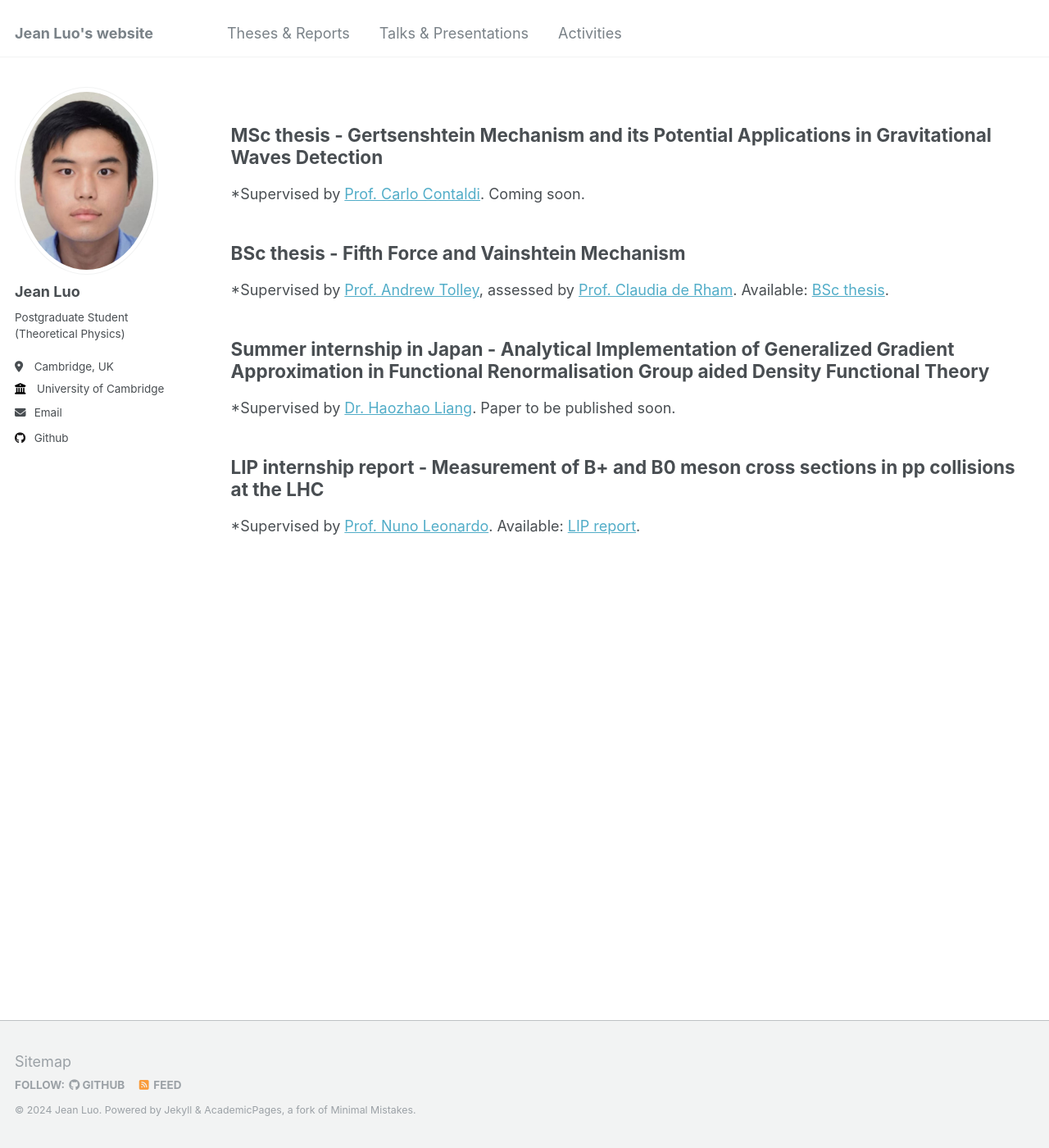
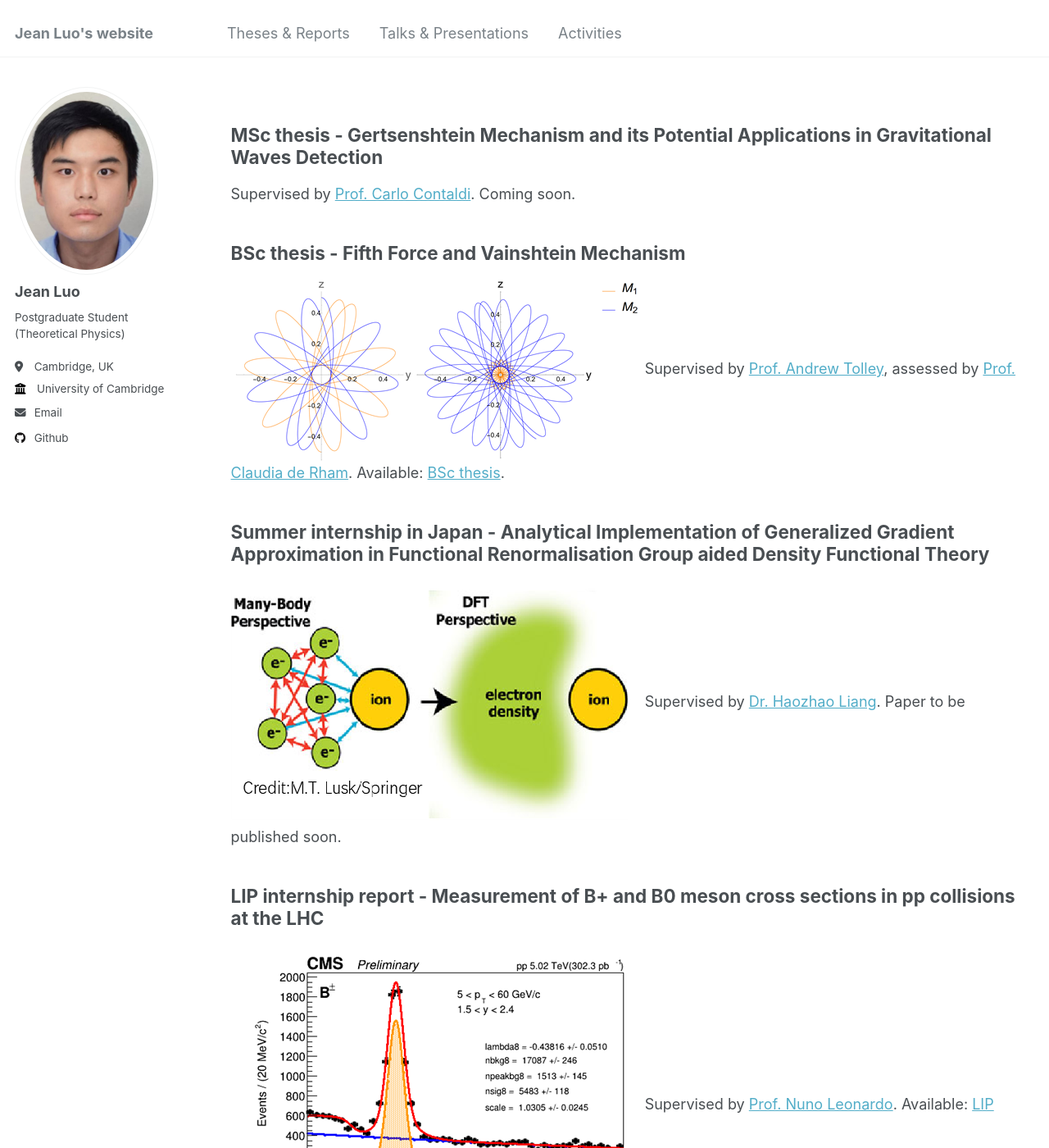
Before and after one commit to JeanYunqiLuo/JeanYunqiLuo.github.io, a Jekyll site: the page built from _pages/cv.md, in a window 1280 px wide and 1400 px high. Shown: the whole window at 82% size. Built offline with Jekyll 4.4.1, drawn with Linux system fonts in a browser that asks for light colours.

Commit message:
Update cv.md

```diff
--- a/_pages/cv.md
+++ b/_pages/cv.md
@@ -11,16 +11,19 @@ redirect_from:
 
 MSc thesis - Gertsenshtein Mechanism and its Potential Applications in Gravitational Waves Detection
 ------
-*Supervised by [Prof. Carlo Contaldi](https://profiles.imperial.ac.uk/c.contaldi). Coming soon.
+Supervised by [Prof. Carlo Contaldi](https://profiles.imperial.ac.uk/c.contaldi). Coming soon.
 
 BSc thesis - Fifth Force and Vainshtein Mechanism
 ------
-*Supervised by [Prof. Andrew Tolley](https://profiles.imperial.ac.uk/a.tolley), assessed by [Prof. Claudia de Rham](https://profiles.imperial.ac.uk/c.de-rham). Available: [BSc thesis](../files/BScThesis.pdf).
+![alt text](../images/Orbits1.png)
+Supervised by [Prof. Andrew Tolley](https://profiles.imperial.ac.uk/a.tolley), assessed by [Prof. Claudia de Rham](https://profiles.imperial.ac.uk/c.de-rham). Available: [BSc thesis](../files/BScThesis.pdf).
 
 Summer internship in Japan - Analytical Implementation of Generalized Gradient Approximation in Functional Renormalisation Group aided Density Functional Theory
 ------
-*Supervised by [Dr. Haozhao Liang](https://tnp.phys.s.u-tokyo.ac.jp/en/members.html). Paper to be published soon.
+![alt text](../images/DFTillustration.png)
+Supervised by [Dr. Haozhao Liang](https://tnp.phys.s.u-tokyo.ac.jp/en/members.html). Paper to be published soon.
 
 LIP internship report - Measurement of B+ and B0 meson cross sections in pp collisions at the LHC
 ------
-*Supervised by [Prof. Nuno Leonardo](https://www.cienciavitae.pt/portal/en/BA1D-676F-76F5). Available: [LIP report](../files/LIPreport.pdf).
+![alt text](../images/HEPplot.png)
+Supervised by [Prof. Nuno Leonardo](https://www.cienciavitae.pt/portal/en/BA1D-676F-76F5). Available: [LIP report](../files/LIPreport.pdf).
```
